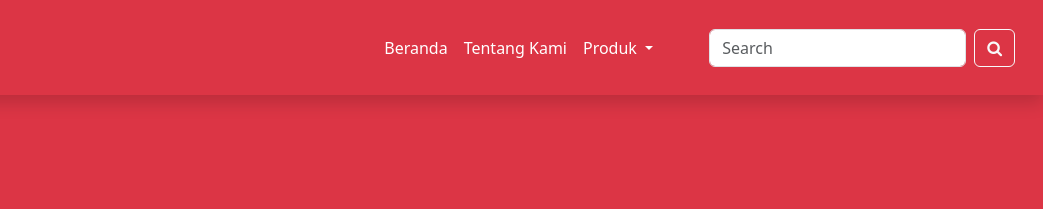
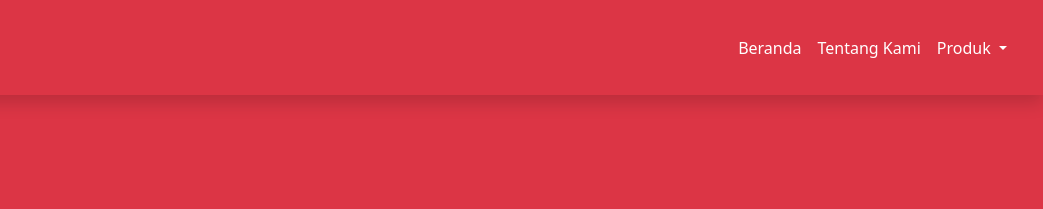
Before and after one commit to ericpratamatan/uas, a plain HTML site: page tentang kami.html in a window 1280 px wide. Shown: the top 209 px of the page, 237-1280 px from the left. Drawn offline with nearby package versions, Linux system fonts and the light colour scheme.

Commit message:
Update tentang kami.html

```diff
--- a/tentang kami.html
+++ b/tentang kami.html
@@ -46,13 +46,6 @@
                             </ul>
                         </li>
                     </ul>
-
-
-                    <form class="d-flex ms-5" role="search">
-                        <input class="form-control me-2" type="search" placeholder="Search" aria-label="Search">
-                        <button class="btn btn-outline-light" type="submit"><i class="fa fa-search"></i></button>
-                    </form>
-
                 </div>
             </div>
         </div>
```
